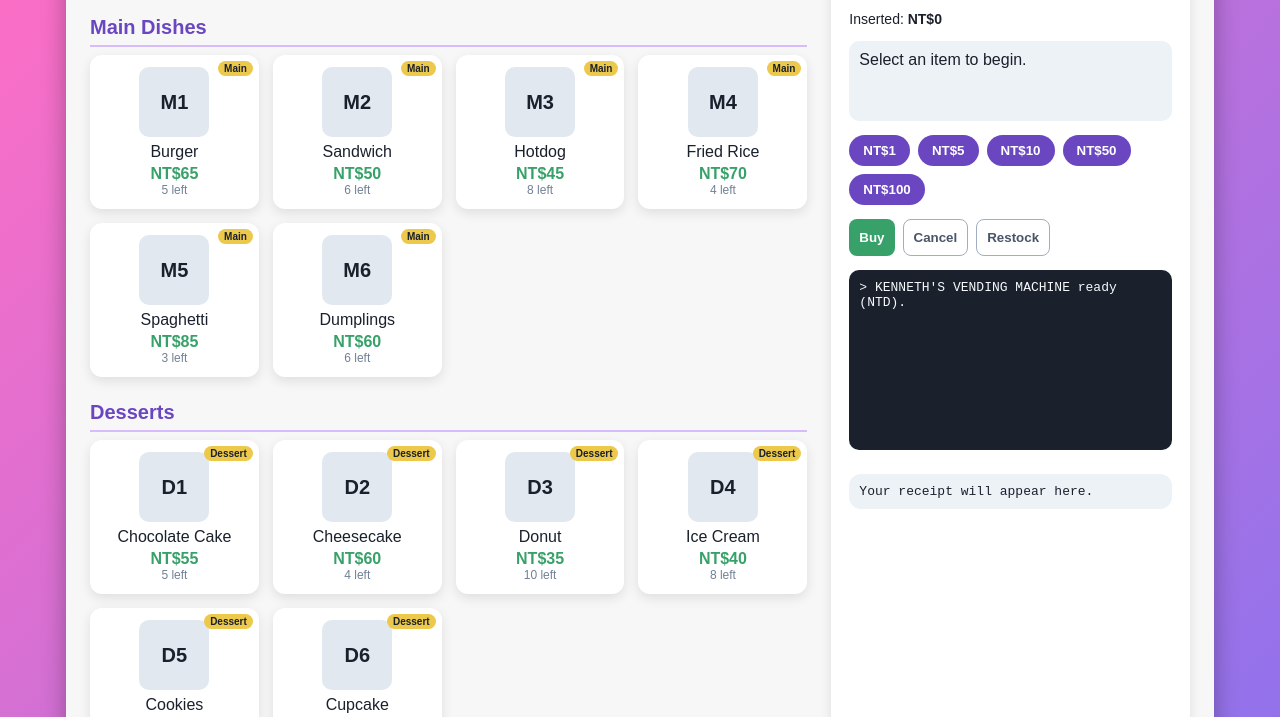
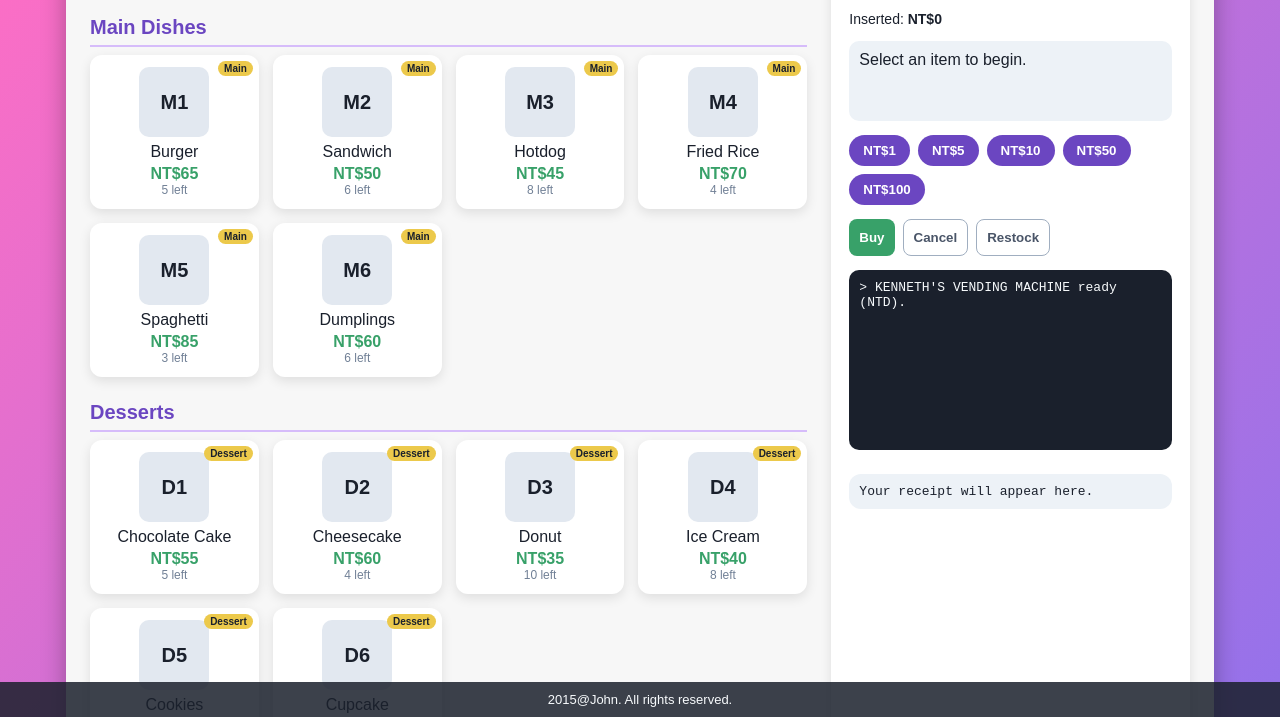
Before and after one commit to s24113337/vending-machine, a plain HTML site: page index.html in a window 1280 px wide. Shown: the part 83-800 px from the top of the page. Drawn offline with Linux system fonts and the light colour scheme.

Commit message:
add a footer

```diff
--- a/index.html
+++ b/index.html
@@ -14,7 +14,7 @@ body{
   justify-content:center;
   align-items:center;
   min-height:100vh;
-  padding:20px;
+  padding:20px 20px 72px; /* extra bottom padding so fixed footer doesn't overlap content */
 }
 .machine{
   background:#f7f7f7;
@@ -149,6 +149,18 @@ h2{
   max-height:150px;
   overflow:auto;
 }
+.footer{
+  position:fixed;
+  left:0;
+  right:0;
+  bottom:0;
+  text-align:center;
+  color:#f7fafc;
+  font-size:13px;
+  padding:10px 12px;
+  background:rgba(26,32,44,0.85);
+  z-index:50;
+}
 </style>
 </head>
 <body>
@@ -175,6 +187,8 @@ h2{
     <div class="receipt" id="receipt">Your receipt will appear here.</div>
   </section>
 </div>
+
+<footer class="footer">2015@John. All rights reserved.</footer>
 
 <script>
 const vm={
```
